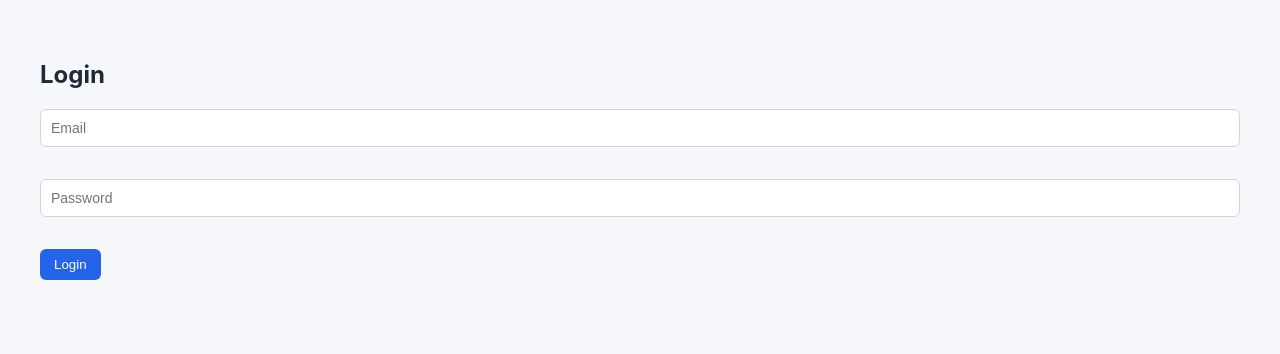
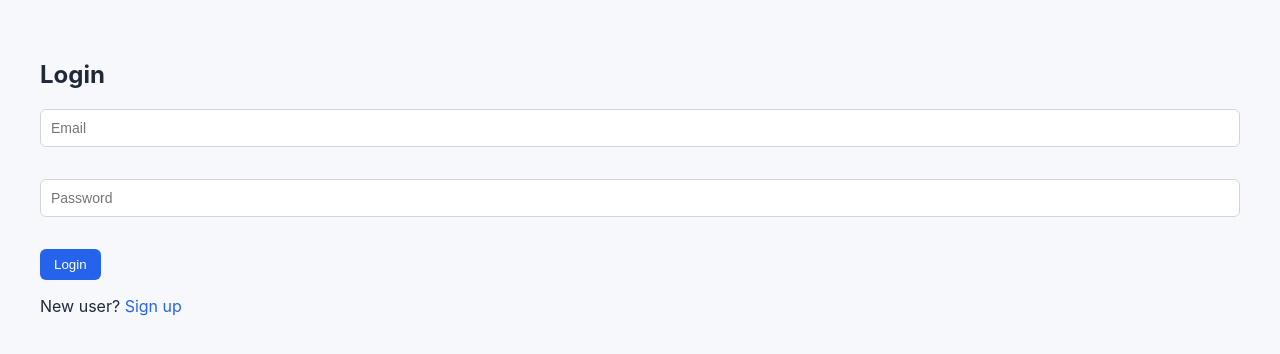
Before and after one commit to TechieBhavin/course-subscription-app, a React (Vite) app in the folder client/: page /login in a window 1280 px wide. Shown: the top 354 px of the page. Built offline with nearby package versions, Linux system fonts and the light colour scheme.

Commit message:
Add signup link to login page

```diff
--- a/client/src/App.jsx
+++ b/client/src/App.jsx
@@ -21,14 +21,14 @@ function App() {
 
       <Route
         path="/courses/:id"
-        element={isAuthenticated() ? <CourseDetail /> : <Navigate to="/login" />}
+        element={
+          isAuthenticated() ? <CourseDetail /> : <Navigate to="/login" />
+        }
       />
 
       <Route
         path="/my-courses"
         element={isAuthenticated() ? <MyCourses /> : <Navigate to="/login" />}
-
-
       />
 
       <Route path="/signup" element={<Signup />} />
--- a/client/src/pages/Login.jsx
+++ b/client/src/pages/Login.jsx
@@ -1,6 +1,7 @@
-    import { useState } from "react";
+import { useState } from "react";
 import axios from "axios";
 import { useNavigate } from "react-router-dom";
+import { Link } from "react-router-dom";
 
 const Login = () => {
   const [email, setEmail] = useState("");
@@ -32,16 +33,22 @@ const Login = () => {
           value={email}
           onChange={(e) => setEmail(e.target.value)}
         />
-        <br /><br />
+        <br />
+        <br />
         <input
           type="password"
           placeholder="Password"
           value={password}
           onChange={(e) => setPassword(e.target.value)}
         />
-        <br /><br />
+        <br />
+        <br />
         <button type="submit">Login</button>
       </form>
+
+        <p style={{ marginTop: 16 }}>
+        New user? <Link to="/signup">Sign up</Link>
+      </p>
     </div>
   );
 };
```
